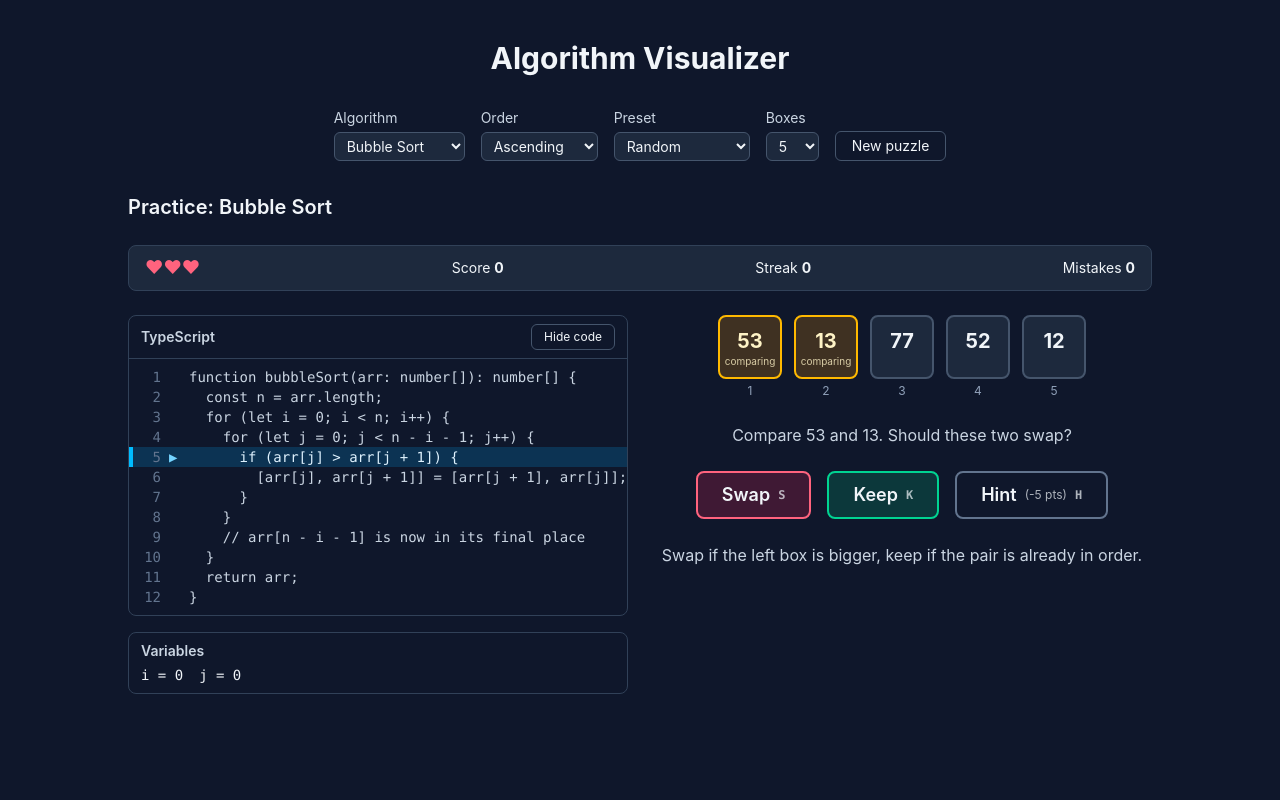
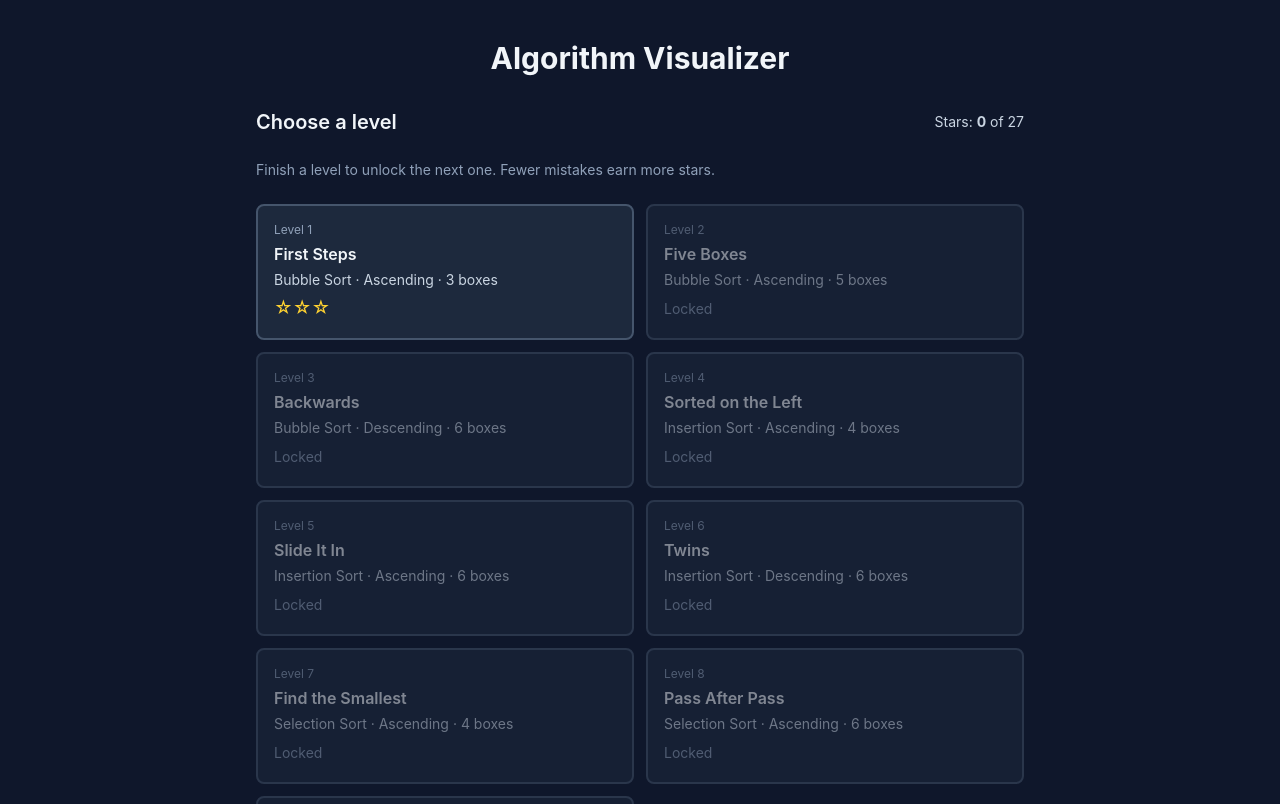
Before and after one commit to H4DRI165/algorithm-visualizer, a React (Vite) app: page / in a window 1280 px wide. Shown: the top 804 px of the page. Built offline with nearby package versions, Linux system fonts and the light colour scheme.

Commit message:
feat: navigate between map, levels and practice

```diff
--- a/src/App.tsx
+++ b/src/App.tsx
@@ -1,148 +1,59 @@
 import { useState } from 'react'
-import {
-  bubbleSortAlgorithm,
-  getSortingAlgorithm,
-  sortingAlgorithms,
-} from './algorithms/registry'
-import type { Order } from './algorithms/types'
-import { PlayScreen } from './components/screens/PlayScreen'
-import { PRESETS, makePreset } from './game/presets'
-import type { PresetId } from './game/presets'
-import { MAX_BOXES, MIN_BOXES } from './schemas/boxes'
+import { LevelMap } from './components/screens/LevelMap'
+import { LevelScreen } from './components/screens/LevelScreen'
+import { PracticeScreen } from './components/screens/PracticeScreen'
+import { useProgress } from './hooks/useProgress'
+import { LEVELS } from './levels/levels'
+import { isUnlocked } from './levels/progress'
 
-interface Setup {
-  algorithmId: string
-  order: Order
-  preset: PresetId
-  size: number
-}
-
-interface Puzzle {
-  setup: Setup
-  input: number[]
-  round: number
-}
-
-const SIZES = Array.from(
-  { length: MAX_BOXES - MIN_BOXES + 1 },
-  (_, i) => MIN_BOXES + i,
-)
-
-const INITIAL_SETUP: Setup = {
-  algorithmId: bubbleSortAlgorithm.id,
-  order: 'asc',
-  preset: 'random',
-  size: 5,
-}
-
-function createPuzzle(setup: Setup, round: number): Puzzle {
-  return {
-    setup,
-    input: makePreset(setup.preset, setup.size, setup.order),
-    round,
-  }
-}
-
-const labelClass = 'flex flex-col gap-1 text-sm text-slate-300'
-const selectClass =
-  'rounded-md border border-slate-600 bg-slate-800 px-2 py-1 text-slate-100 focus:outline-2 focus:outline-sky-400'
+type Screen =
+  { name: 'map' } | { name: 'practice' } | { name: 'level'; levelId: string }
 
 export default function App() {
-  const [puzzle, setPuzzle] = useState(() => createPuzzle(INITIAL_SETUP, 0))
-  const { setup } = puzzle
-  const algorithm =
-    getSortingAlgorithm(setup.algorithmId) ?? bubbleSortAlgorithm
+  const [screen, setScreen] = useState<Screen>({ name: 'map' })
+  const { progress, record, reset } = useProgress()
 
-  function update(patch: Partial<Setup>) {
-    setPuzzle(createPuzzle({ ...setup, ...patch }, puzzle.round + 1))
+  const goToMap = () => setScreen({ name: 'map' })
+
+  const level =
+    screen.name === 'level'
+      ? LEVELS.find((l) => l.id === screen.levelId)
+      : undefined
+
+  let content
+  if (screen.name === 'practice') {
+    content = <PracticeScreen onBack={goToMap} />
+  } else if (level && isUnlocked(LEVELS, progress, level.id)) {
+    const next = LEVELS.find((l) => l.id === level.unlocks)
+    content = (
+      <LevelScreen
+        key={level.id}
+        level={level}
+        number={LEVELS.indexOf(level) + 1}
+        nextLevel={
+          next && isUnlocked(LEVELS, progress, next.id) ? next : undefined
+        }
+        onComplete={record}
+        onSelectLevel={(levelId) => setScreen({ name: 'level', levelId })}
+        onBack={goToMap}
+      />
+    )
+  } else {
+    content = (
+      <LevelMap
+        levels={LEVELS}
+        progress={progress}
+        onSelect={(levelId) => setScreen({ name: 'level', levelId })}
+        onPractice={() => setScreen({ name: 'practice' })}
+        onResetProgress={reset}
+      />
+    )
   }
 
   return (
     <main className="flex min-h-screen flex-col items-center gap-8 bg-slate-900 px-4 py-10 text-slate-100">
       <h1 className="text-3xl font-bold">Algorithm Visualizer</h1>
-
-      <section
-        aria-label="Practice setup"
-        className="flex flex-wrap items-end justify-center gap-4"
-      >
-        <label className={labelClass}>
-          Algorithm
-          <select
-            value={setup.algorithmId}
-            onChange={(e) => update({ algorithmId: e.target.value })}
-            className={selectClass}
-          >
-            {sortingAlgorithms.map((a) => (
-              <option key={a.id} value={a.id}>
-                {a.name}
-              </option>
-            ))}
-          </select>
-        </label>
-
-        <label className={labelClass}>
-          Order
-          <select
-            value={setup.order}
-            onChange={(e) =>
-              update({ order: e.target.value === 'desc' ? 'desc' : 'asc' })
-            }
-            className={selectClass}
-          >
-            <option value="asc">Ascending</option>
-            <option value="desc">Descending</option>
-          </select>
-        </label>
-
-        <label className={labelClass}>
-          Preset
-          <select
-            value={setup.preset}
-            onChange={(e) => {
-              const found = PRESETS.find((p) => p.id === e.target.value)
-              if (found) update({ preset: found.id })
-            }}
-            className={selectClass}
-          >
-            {PRESETS.map((p) => (
-              <option key={p.id} value={p.id}>
-                {p.label}
-              </option>
-            ))}
-          </select>
-        </label>
-
-        <label className={labelClass}>
-          Boxes
-          <select
-            value={String(setup.size)}
-            onChange={(e) => update({ size: Number(e.target.value) })}
-            className={selectClass}
-          >
-            {SIZES.map((n) => (
-              <option key={n} value={String(n)}>
-                {n}
-              </option>
-            ))}
-          </select>
-        </label>
-
-        <button
-          type="button"
-          onClick={() => update({})}
-          className="rounded-md border border-slate-600 px-4 py-1 text-sm hover:bg-slate-700 focus:outline-2 focus:outline-sky-400"
-        >
-          New puzzle
-        </button>
-      </section>
-
-      <PlayScreen
-        key={puzzle.round}
-        title={`Practice: ${algorithm.name}`}
-        algorithm={algorithm}
-        input={puzzle.input}
-        order={setup.order}
-      />
+      {content}
     </main>
   )
 }
```
Also changed, not shown: 1 other file (tests, documents, lock files or other folders).
